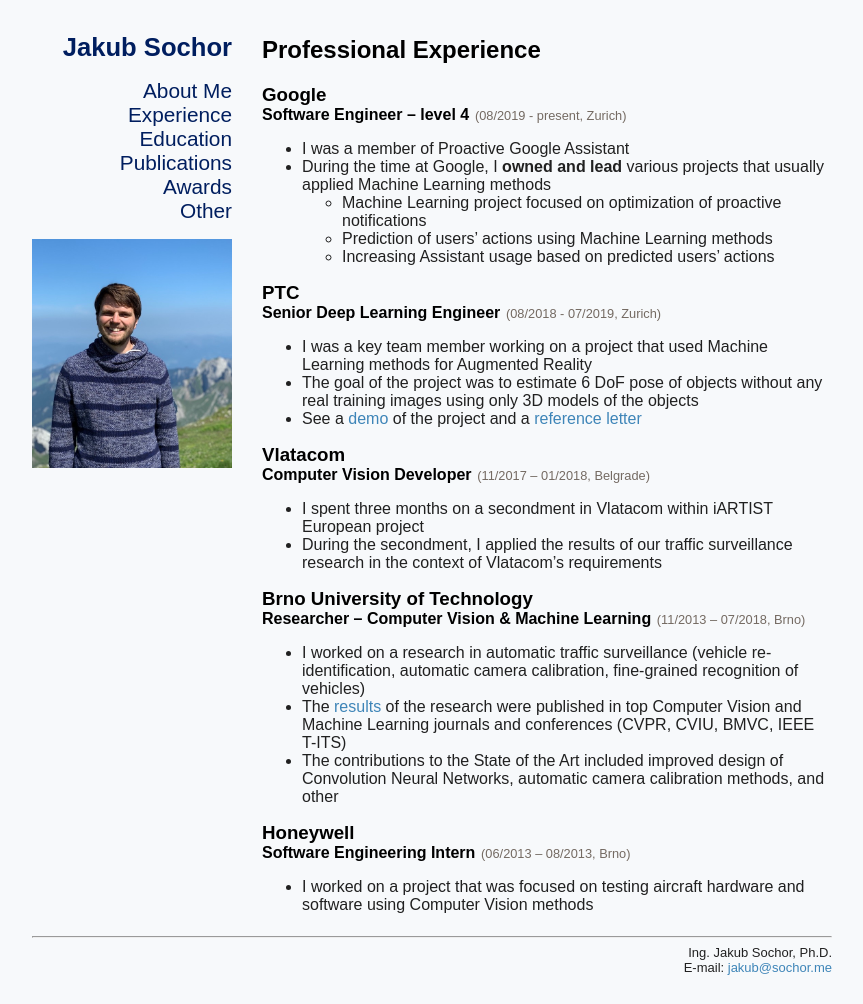
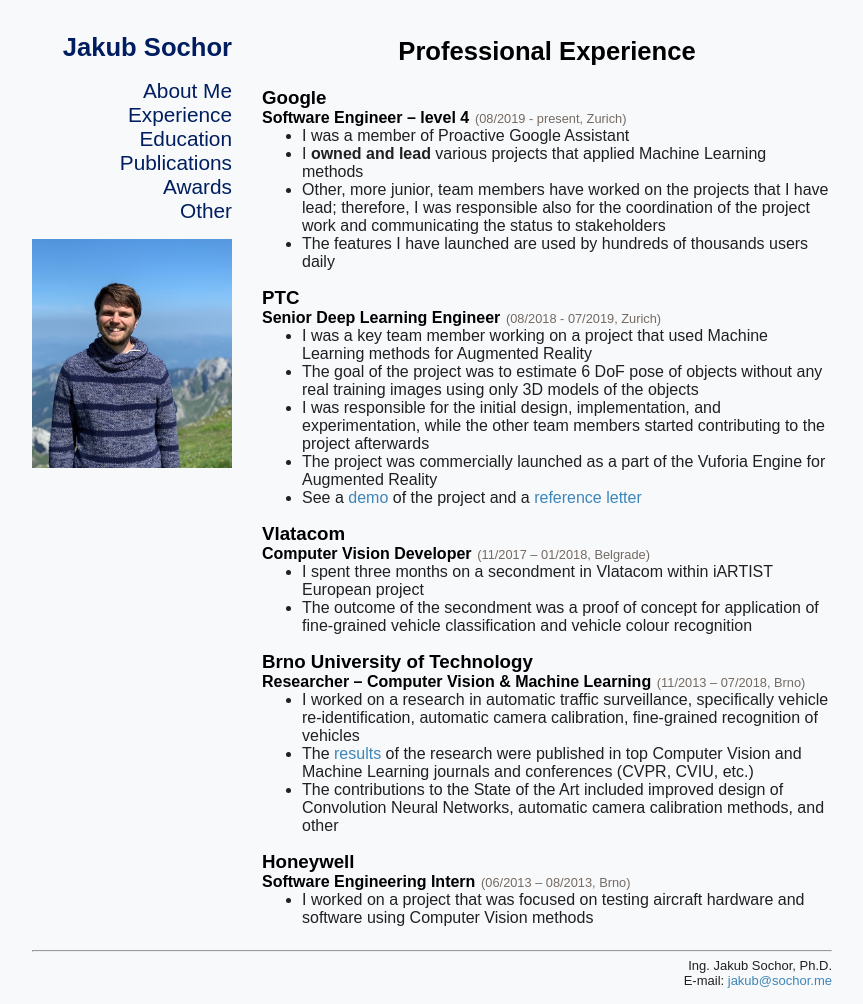
Before and after one commit to JakubSochor/JakubSochor.github.io, a Jekyll site: the page built from _pages/experience.md, in a window 1280 px wide. Shown: the whole page, without its empty margins (208-1071 px from the left). Built offline with Jekyll 4.4.1, drawn with Linux system fonts in a browser that asks for light colours; some web fonts are replaced.

Commit message:
Updated content of the website

```diff
--- a/_layouts/default.html
+++ b/_layouts/default.html
@@ -28,7 +28,7 @@
 
         <section>
           {% if page.title %}
-            <h2>{{ page.title }}</h2>
+            <h1>{{ page.title }}</h1>
           {% endif %}
         {{ content }}
         </section>
--- a/_pages/experience.md
+++ b/_pages/experience.md
@@ -6,26 +6,28 @@ permalink: /experience
 ### Google
 #### Software Engineer -- level 4 <span class="time-span">(08/2019 - present, Zurich)</span>
  - I was a member of Proactive Google Assistant
- - During the time at Google, I **owned and lead** various projects that usually applied Machine Learning methods
-    - Machine Learning project focused on optimization of proactive notifications
-    - Prediction of users' actions using Machine Learning methods
-    - Increasing Assistant usage based on predicted users' actions
+ - I **owned and lead** various projects that applied Machine Learning methods
+ - Other, more junior, team members have worked on the projects that I have lead; therefore, I was responsible also for the coordination of the project work and communicating the status to stakeholders
+ - The features I have launched are used by hundreds of thousands users daily
+
 
 ### PTC
 #### Senior Deep Learning Engineer <span class="time-span">(08/2018 - 07/2019, Zurich)</span>
    - I was a key team member working on a project that used Machine Learning methods for Augmented Reality
    - The goal of the project was to estimate 6 DoF pose of objects without any real training images using only 3D models of the objects
+   - I was responsible for the initial design, implementation, and experimentation, while the other team members started contributing to the project afterwards
+   - The project was commercially launched as a part of the Vuforia Engine for Augmented Reality
    - See a [demo](https://youtu.be/GU7x_cQ7m2w) of the project and a [reference letter]({{ '/assets/references/2019-PTC.pdf' | relative_url }})
 
 ### Vlatacom
 #### Computer Vision Developer <span class="time-span">(11/2017 – 01/2018, Belgrade)</span>
    - I spent three months on a secondment in Vlatacom within iARTIST European project
-   - During the secondment, I applied the results of our traffic surveillance research in the context of Vlatacom's requirements
+   - The outcome of the secondment was a proof of concept for application of fine-grained vehicle classification and vehicle colour recognition
 
 ### Brno University of Technology
 #### Researcher – Computer Vision & Machine Learning <span class="time-span">(11/2013 – 07/2018, Brno)</span>
-   - I worked on a research in automatic traffic surveillance (vehicle re-identification, automatic camera calibration, fine-grained recognition of vehicles)
-   - The [results]({% link _pages/publications.md %}) of the research were published in top Computer Vision and Machine Learning journals and conferences (CVPR, CVIU, BMVC, IEEE T-ITS)
+   - I worked on a research in automatic traffic surveillance, specifically vehicle re-identification, automatic camera calibration, fine-grained recognition of vehicles
+   - The [results]({% link _pages/publications.md %}) of the research were published in top Computer Vision and Machine Learning journals and conferences (CVPR, CVIU, etc.)
    - The contributions to the State of the Art included improved design of Convolution Neural Networks, automatic camera calibration methods, and other
 
 ### Honeywell
--- a/assets/css/style.scss
+++ b/assets/css/style.scss
@@ -50,6 +50,14 @@ header {
 
 h1 {
     font-size: 1.6em;
+}
+
+ul, p {
+    margin-top: 0;
+}
+
+section h1 {
+    text-align: center;
 }
 
 header a, header a:hover, header a:visited {
```
Also changed, not shown: _pages/education.md (+1 -1 lines), _pages/other.md (+8 -1 lines), Gemfile.lock.
